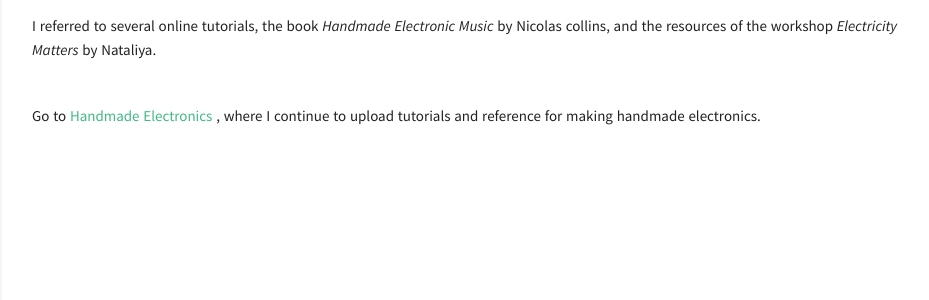
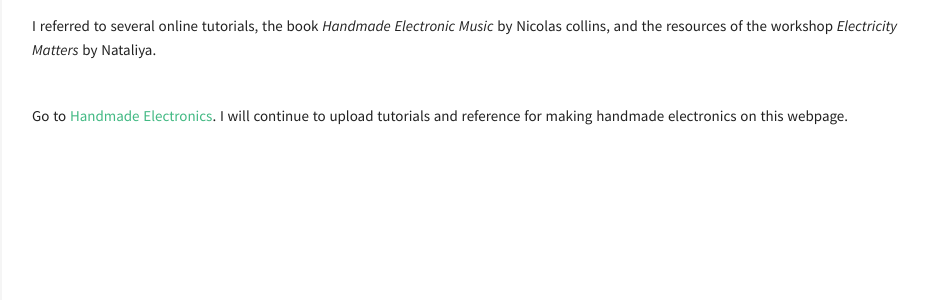
Before and after one commit to lucid2713/blog, a Jekyll site: the page built from _posts/2018-08-03-zine.md, in a window 1280 px wide. Shown: the part 4609-4909 px from the top of the page, without its empty margins (318-1247 px from the left). Built offline with Jekyll 4.4.1, drawn with Linux system fonts in a browser that asks for light colours.

Commit message:
text edit

```diff
--- a/_posts/2018-08-03-zine.md
+++ b/_posts/2018-08-03-zine.md
@@ -38,6 +38,6 @@ I would like to stress once more that this is for those who are not familiar wit
 I referred to several online tutorials, the book *Handmade Electronic Music* by Nicolas collins, and the resources of the workshop *Electricity Matters* by Nataliya.
 
 <br>
-Go to [Handmade Electronics](http://lucid2713.github.io/handmade-electronics/) , where I continue to upload tutorials and reference for making handmade electronics.
+Go to [Handmade Electronics](http://lucid2713.github.io/handmade-electronics/). I will continue to upload tutorials and reference for making handmade electronics on this webpage.
 
 <br><br>
```
